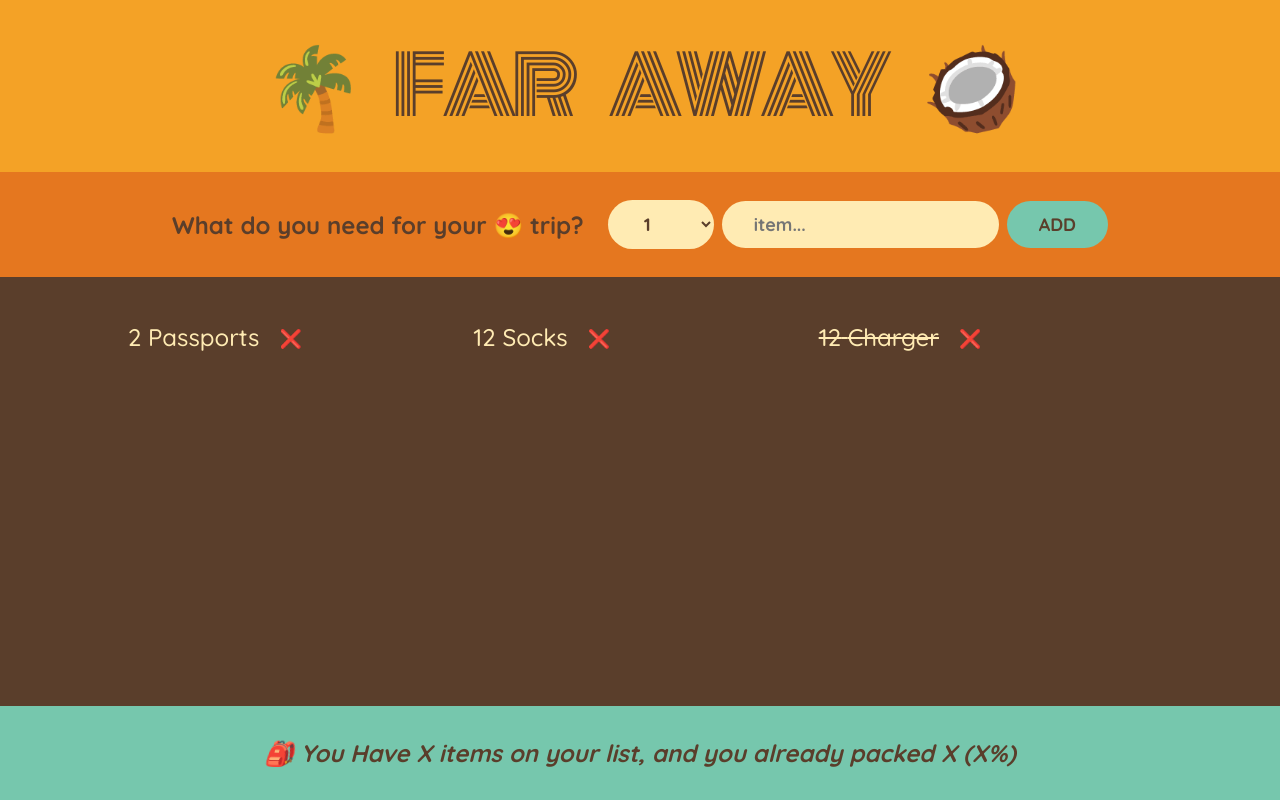
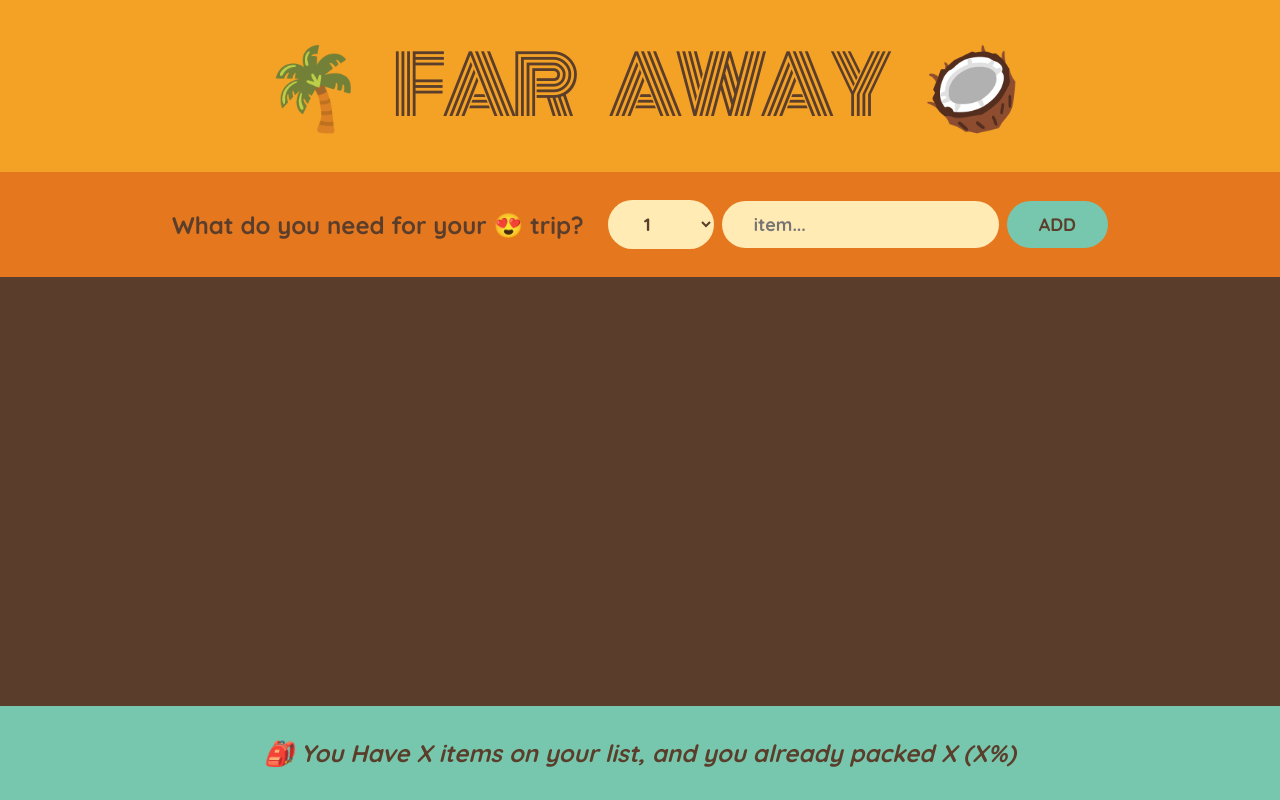
Before and after one commit to tiredbooy/travel-list-react, a React (Create React App) app: page / in a window 1280 px wide. Built offline with nearby package versions, Linux system fonts and the light colour scheme.

Commit message:
lifted up state

```diff
--- a/src/App.js
+++ b/src/App.js
@@ -7,11 +7,17 @@
 ];
 
 export default function App() {
+  const [items, setItems] = useState([]);
+
+  function handleAddItems(item) {
+    setItems((items) => [...items, item]);
+  }
+
   return (
     <div className="app">
       <Logo />
-      <Form />
-      <PackingList />
+      <Form onAddItems={handleAddItems} />
+      <PackingList items={items} />
       <Stats />
     </div>
   );
@@ -21,20 +27,20 @@
   return <h1>🌴 Far Away 🥥</h1>;
 }
 
-function Form() {
+function Form({ onAddItems }) {
   const [description, setDescription] = useState("");
   const [quantity, setQuantity] = useState(1);
 
   function handleSubmit(e) {
     e.preventDefault();
+    if (!description) return;
 
-    if(!description) return;
+    const newItem = { description, quantity, packed: false, id: Date.now() };
 
-    const newItem = {description , quantity , packed : false , id: Date.now()}
+    handleAddItems(newItem);
 
-    setDescription('');
-    setQuantity('');
-
+    setDescription("");
+    setQuantity(1);
   }
 
   return (
@@ -59,11 +65,11 @@
   );
 }
 
-function PackingList() {
+function PackingList({ items }) {
   return (
     <div className="list">
       <ul>
-        {initialItems.map((item) => (
+        {items.map((item) => (
           <Item item={item} key={item.id} />
         ))}
       </ul>
```
